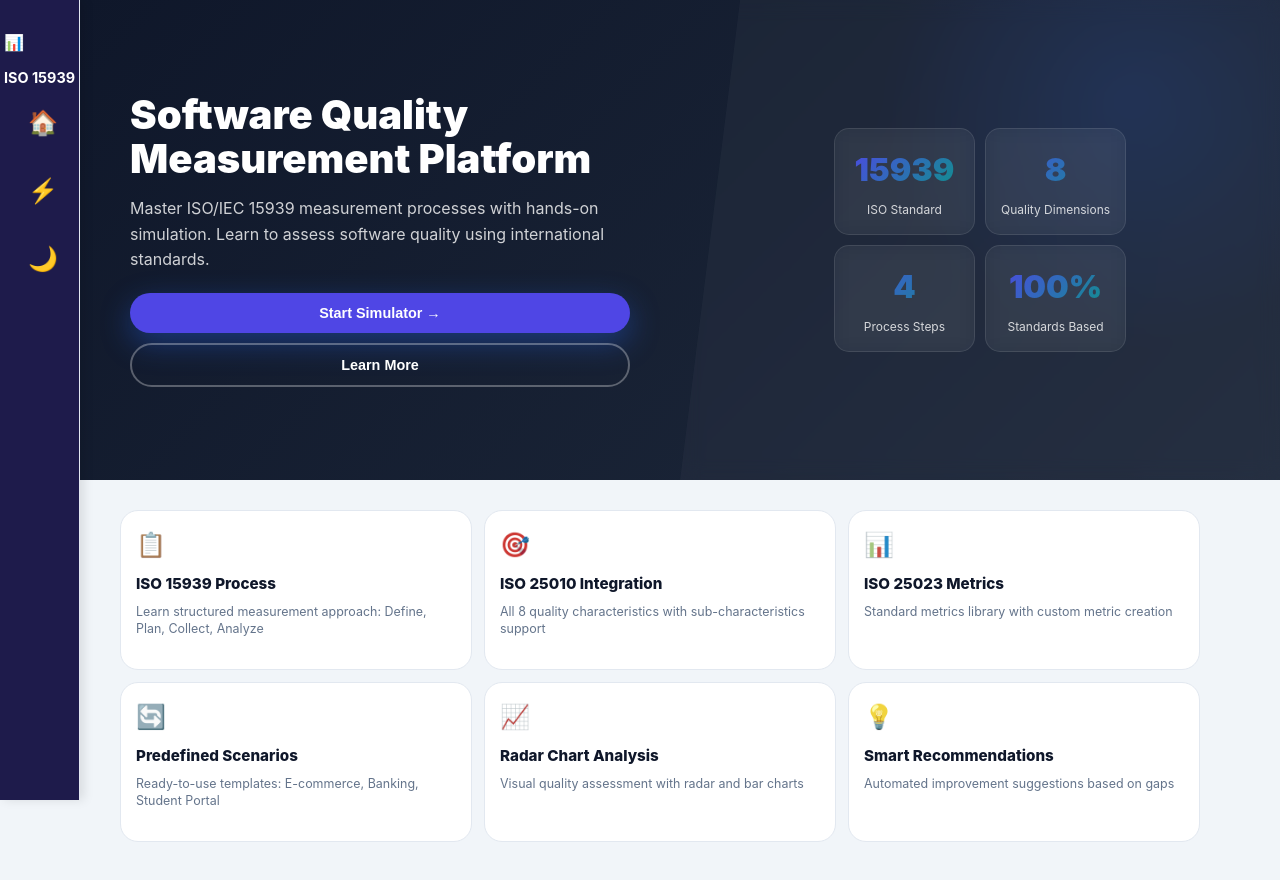
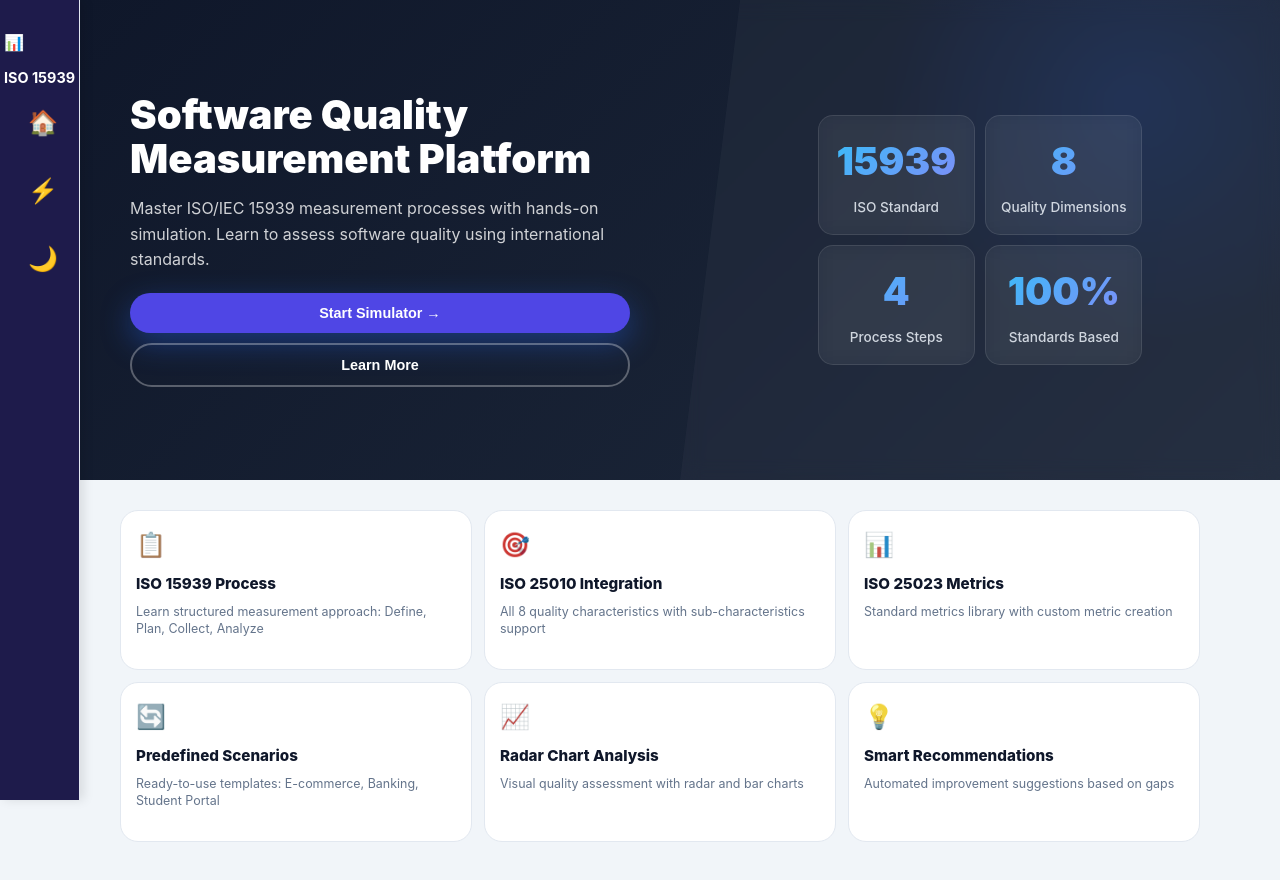
Before and after one commit to ramazanbagis/SENG383-project, a plain HTML site: page index.html in a window 1280 px wide. Drawn offline with nearby package versions, Linux system fonts and the light colour scheme.

Commit message:
Stat number label renkleri

```diff
--- a/style.css
+++ b/style.css
@@ -307,18 +307,29 @@ body {
     transform: translateY(-5px);
 }
 
+/* Sayılar - Modern Gradient ve İdeal Boyut */
 .stat-number {
-    font-size: 2em;
+    font-size: 2.4em; /* 2.8em'den 2.4em'e düşürdük (1 tık küçük) */
     font-weight: 900;
     margin-bottom: 5px;
-    background: linear-gradient(135deg, var(--primary), var(--secondary));
+
+    /* Renk: Parlak Açık Mavi'den İndigo'ya geçiş */
+    background: linear-gradient(135deg, #38bdf8 0%, #818cf8 100%);
+
+    /* Yazının içini boyama tekniği */
     -webkit-background-clip: text;
     -webkit-text-fill-color: transparent;
+
+    /* Gölgeyi kaldırdık, gradyan yeterince net */
+    text-shadow: none;
 }
 
+/* Sayıların Altındaki Yazılar */
 .stat-label {
-    font-size: 0.75em;
-    opacity: 0.8;
+    font-size: 0.85em; /* Burayı da orantılı olarak çok hafif küçülttüm */
+    color: #e2e8f0;    /* Net, açık gri */
+    font-weight: 500;
+    opacity: 0.9;
 }
 
 /* Features - Staggered Grid */
```
